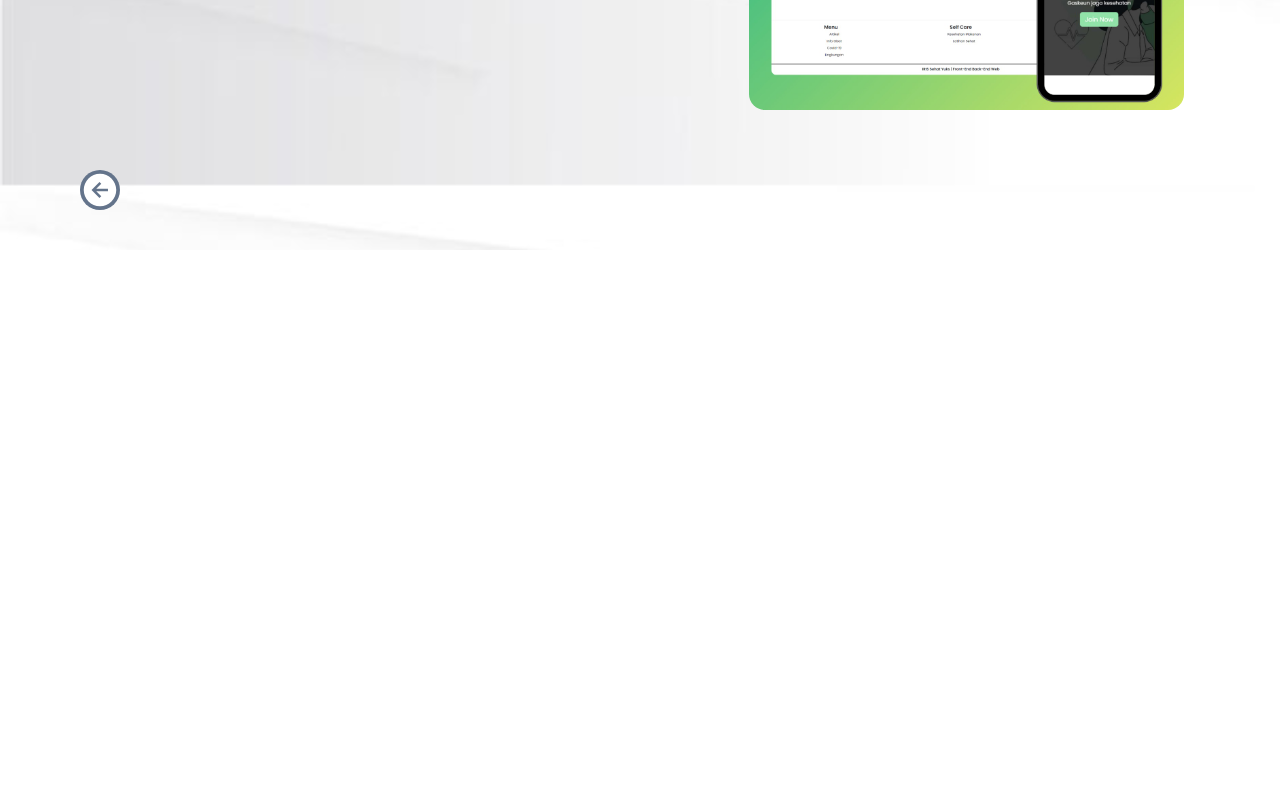
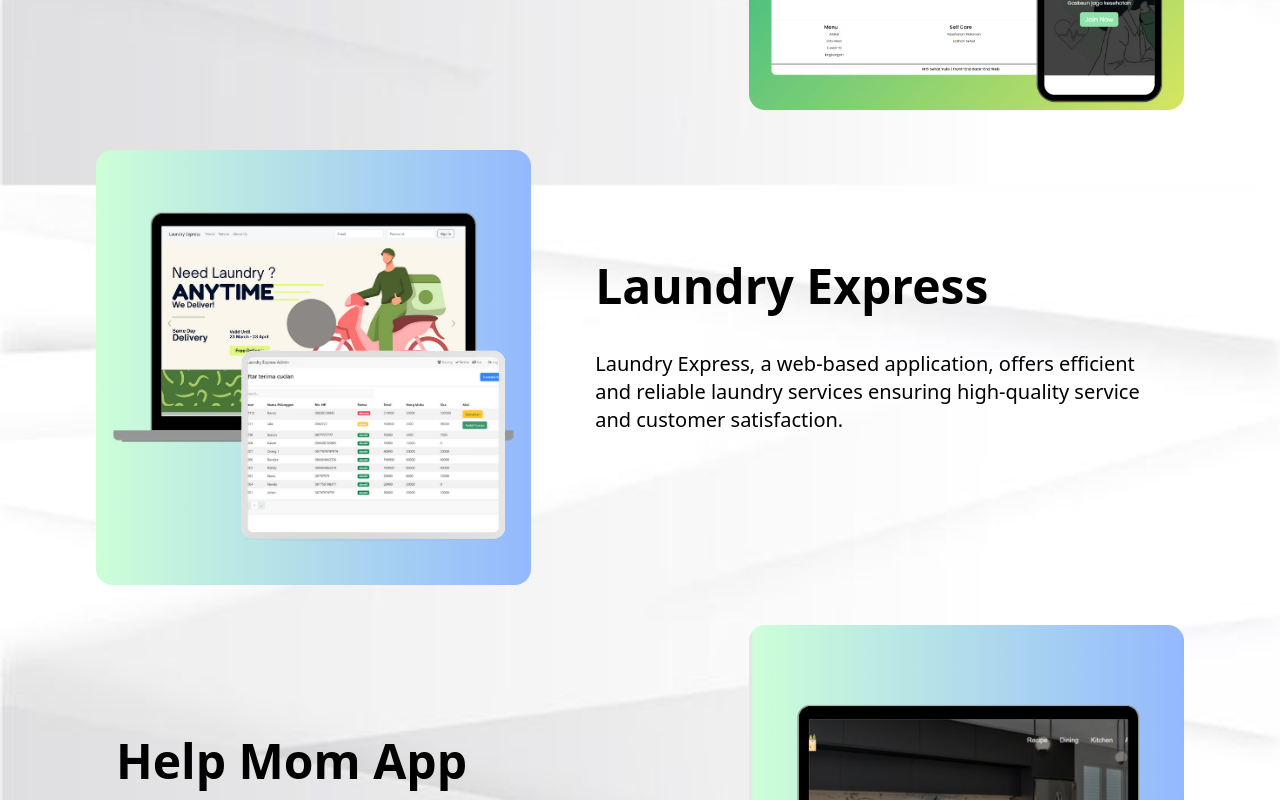
Before and after one commit to akhfarisfz/U, a React (Create React App) app in the folder profile/: page /Portofolio in a window 1280 px wide. Shown: the part 1520-2320 px from the top of the page. Before the commit the page ends 1770 px from the top, so only its background shows below. Built offline with nearby package versions, Linux system fonts and the light colour scheme.

Commit message:
add porto + footer

```diff
--- a/profile/src/Page1/Footer.js
+++ b/profile/src/Page1/Footer.js
@@ -22,16 +22,13 @@ function Footer() {
 
     return (
         <footer className="bg-gray-200 px-8 pb-8">
-            <div className="container mx-auto">
+            <div className="container mx-auto ">
+
                 <div className="flex items-center justify-center">
-                    <h1 className="text-5xl font-bold mt-10 ">UPZERO</h1>
-                </div>
-                <div className="w-1/2">
-                <form className="mt-4"
-                ref={form} onSubmit={sendEmail}
-                >
+                    <div className="block w-1/2 p-4" >
+                        <form className="mt-4" ref={form} onSubmit={sendEmail}>
                             <div className="mb-4">
-                        <label htmlFor="name" className="block text-sm font-medium text-gray-700">Name</label>
+                                <label htmlFor="name" className="block text-sm font-medium text-gray-700 my-3">Name</label>
                                 <input
                                     id="name"
                                     type="text"
@@ -40,7 +37,7 @@ function Footer() {
                                 />
                             </div>
                             <div className="mb-4">
-                        <label htmlFor="email" className="block text-sm font-medium text-gray-700">Email</label>
+                                <label htmlFor="email" className="block text-sm font-medium text-gray-700 my-3">Email</label>
                                 <input
                                     id="email"
                                     type="email"
@@ -49,7 +46,7 @@ function Footer() {
                                 />
                             </div>
                             <div className="mb-4">
-                        <label htmlFor="interest" className="block text-sm font-medium text-gray-700">Interest</label>
+                                <label htmlFor="interest" className="block text-sm font-medium text-gray-700 my-3">Interest</label>
                                 <input
                                     id="interest"
                                     type="text"
@@ -58,22 +55,32 @@ function Footer() {
                                 />
                             </div>
                             <div className="mb-4">
-                        <label htmlFor="message " className="block text-sm font-medium text-gray-700">Message</label>
+                                <label htmlFor="message" className="block text-sm font-medium text-gray-700 my-3">Message</label>
                                 <input
+                                    type="text"
                                     id="message"
-                            type="text"
+                                    rows="4"
                                     placeholder="Describe your interest"
                                     className="py-2 px-4 w-full bg-white border border-gray-300 rounded-md focus:outline-none focus:ring-2 focus:ring-blue-500"
                                 />
                             </div>
                             <button
                                 type="submit"
-                        className="bg-yellow-500 text-white py-2 px-4 rounded-md hover:bg-yellow-600 focus:outline-none focus:ring-2 focus:ring-blue-500"
+                                className="bg-yellow-500 font-medium text-white py-2 px-4 rounded-md hover:bg-yellow-600 focus:outline-none focus:ring-2 focus:ring-blue-500"
                             >
-                        Subscribe
+                                Send
                             </button>
                         </form>
                     </div>
+                    <div className="block w-1/2 p-10 " >
+                        <div class="text-left">
+                            <p class="text-7xl font-bold text-yellow-500">Ready for an adventure?</p>
+                            <p class="mb-4">Share your web ideas with us through our form and let's turn them into something amazing together!</p>
+                        </div>
+
+                    </div>
+                </div>
+
 
             </div>
         </footer>
--- a/profile/src/Page1/Index.js
+++ b/profile/src/Page1/Index.js
@@ -19,7 +19,7 @@ function Index() {
         </h1>
         <Link>
           <button className="bg-slate-400 text-center mt-20 px-7  py-2 font-bold rounded-md text-2xl">
-            Contac Us
+            Contact Us
           </button>
         </Link>
       </div>
--- a/profile/src/Page2/Portofolio.js
+++ b/profile/src/Page2/Portofolio.js
@@ -4,6 +4,8 @@ import { Link } from "react-router-dom";
 import imgPf from "../Asset/AssetPorto/aripPf1.png";
 import imgPf2 from "../Asset/AssetPorto/aripPf2.png";
 import imgPf3 from "../Asset/AssetPorto/portoWeb1.jpg";
+import Portolaundry from "../Asset/AssetPorto/LaundryApp.png";
+import PortoHelpMom from "../Asset/AssetPorto/HelpMomApp.png";
 import bg from "../Asset/Bacground/bg1.jpg";
 import IconButton from "../IconButton/IconButton";
 import Portofolio1 from "./Portofolio1";
@@ -45,6 +47,18 @@ function Portofolio() {
           judul="IRIS"
           desct="Iris is a useful application for making it easier to access health information. Simple application designed for convenience and flexibility."
         />
+        <Portofolio2
+          src={Portolaundry}
+          alt="Image"
+          judul="Laundry Express"
+          desct="Laundry Express, a web-based application, offers efficient and reliable laundry services ensuring high-quality service and customer satisfaction."
+        />
+        <Portofolio1
+          src={PortoHelpMom}
+          alt="Image"
+          judul="Help Mom App"
+          desct="Help Mom App is a simple web application that utilizes image classification technology to identify Padang cuisine, assisting users in discovering and learning about traditional dishes from the Padang region."
+        />
       </div>
       <div className="pt-10 pb-10 pl-20">
         <Link to={"/"}>
```
Also changed, not shown: profile/src/Asset/AssetPorto/HelpMomApp.png (added), profile/src/Asset/AssetPorto/LaundryApp.png (added). Lines whose indentation alone changed are shown as unchanged.
